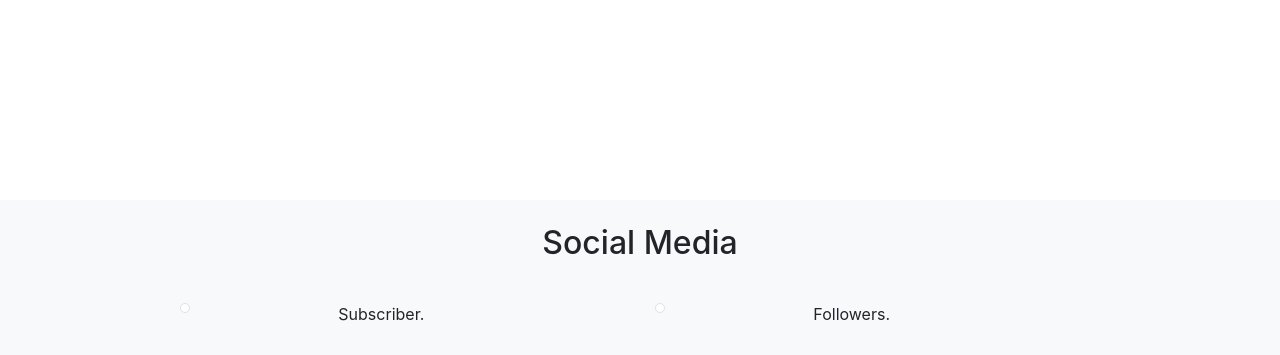
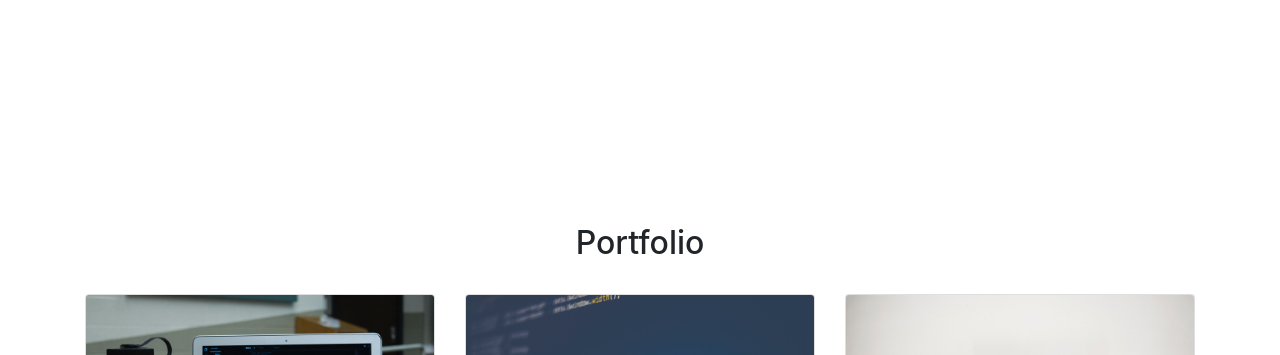
Before and after one commit to nafilmaezi/rest-api, a PHP site: page / in a window 1280 px wide. Shown: the part 815-1170 px from the top of the page. Run offline with PHP 8.4, Linux system fonts and the light colour scheme; data that the repository does not hold is empty.

Commit message:
fifth commit

```diff
--- a/wpu-portfolio/index.php
+++ b/wpu-portfolio/index.php
@@ -69,71 +69,6 @@
     </section>
 
 
-    <!-- Youtube & IG -->
-     <section class="social bg-light" id="social">
-      <div class="container">
-        <div class="row pt-4 mb-4">
-          <div class="col text-center">
-            <h2>Social Media</h2>
-          </div>
-        </div>
-
-        <div class="row justify-content-center">
-          <div class="col-md-5">
-            <div class="row">
-              <div class="col md-4">
-                <img src="<?= $youtubeProfilePic; ?>" width="200" class="rounded-circle
-                img-thumbnail">
-              </div>
-              <div class="col-md-8">
-                <h5><?= $channelName; ?></h5>
-                <p><?= $subscriber; ?> Subscriber.</p>
-                <div class="g-ytsubscribe" data-channelid="UC5djXA3ShHS9_Z12sB5QQ9Q" data-layout="default" data-count="default"></div>
-              </div>
-            </div>
-            <div class="row mt-3 pb-3">
-              <div class="col">
-                <div class="embed-responsive embed-responsive-16by9">
-                <iframe class="embed-responsive-item" src="https://www.youtube.com/embed/<?= $latestVideoId; ?>" allowfullscreen></iframe>
-              </div>
-              </div>
-            </div>
-          </div>
-          <div class="col-md-5">
-            <div class="row">
-              <div class="col md-4">
-                <img src="<?= $profilePictureIG; ?>" width="200" class="rounded-circle img-thumbnail">
-              </div>
-              <div class="col-md-8">
-                <h5><?= $usernameIG ?></h5>
-                <p><?= $followersIG ?> Followers.</p>
-              </div>
-            </div>
-
-            <div class="row mt-3 pb-3">
-              <div class="col">
-                <div class="ig-thumbnail">
-                  <img src="<?= $gambar1; ?>">
-                </div>
-                <div class="ig-thumbnail">
-                  <img src="<?= $gambar2; ?>">
-                </div>
-                <div class="ig-thumbnail">
-                  <img src="<?= $gambar3; ?>">
-                </div>
-                <div class="ig-thumbnail">
-                  <img src="<?= $gambar4; ?>">
-                </div>
-                <div class="ig-thumbnail">
-                  <img src="<?= $gambar5; ?>">
-                </div>
-              </div>
-            </div>
-
-          </div>
-        </div>
-      </div>
-     </section>
 
 
     <!-- Portfolio -->
```
